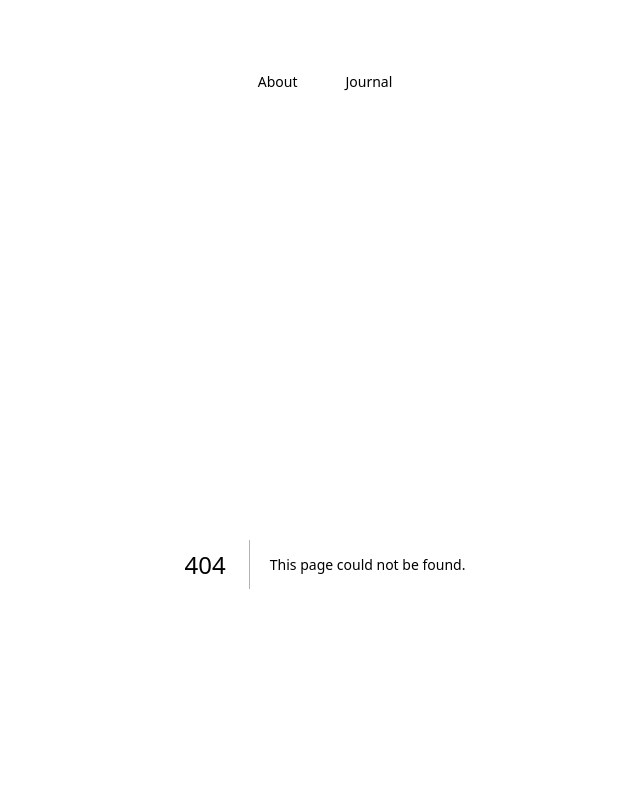
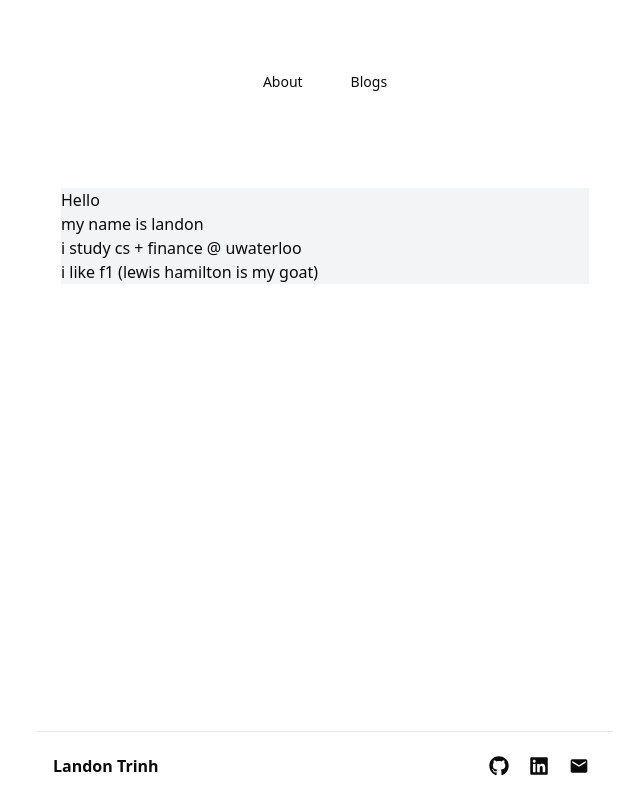
Before and after one commit to landont168/personal-portfolio, a Next.js app: page /blogs/hello in a window 1280 px wide. Before the commit this address had no page. Shown: the top 800 px of the page, without its empty margins (315-955 px from the left). Built offline with nearby package versions, Linux system fonts and the light colour scheme.

Commit message:
add static markdown content

```diff
--- /dev/null
+++ b/app/blogs/[slug]/page.tsx
@@ -0,0 +1,36 @@
+import Markdown from "markdown-to-jsx";
+import getPostMetadata from "@/lib/getBlogMetadata";
+import fs from "fs";
+import matter from "gray-matter";
+
+// get post content from slug
+function getPostContent(slug: string) {
+  const folder = "blogs/";
+  const file = `${folder}${slug}.md`;
+  const content = fs.readFileSync(file, "utf8");
+  const matterResult = matter(content);
+  return matterResult;
+}
+
+// create a page for every blog post
+export const genereateStaticParams = async () => {
+  const posts = getPostMetadata("blogs");
+  return posts.map((post) => ({ slug: post.slug }));
+};
+
+interface BlogPageProps {
+  params: { slug: string };
+}
+
+export default function BlogPage({ params }: BlogPageProps) {
+  const slug = params.slug;
+  const post = getPostContent(slug);
+
+  return (
+    <main className="p-6">
+      <article className="prose bg-gray-100">
+        <Markdown>{post.content}</Markdown>
+      </article>
+    </main>
+  );
+}
--- /dev/null
+++ b/app/blogs/page.tsx
@@ -0,0 +1,22 @@
+import Section from "@/components/sections/Section";
+import BlogCard from "@/components/BlogCard";
+import { Separator } from "@/components/ui/separator";
+
+import { Blog } from "@/data/types";
+import getPostMetadata from "@/lib/getBlogMetadata";
+
+export default function BlogsPage() {
+  const blogs = getPostMetadata("blogs");
+  console.log(blogs);
+
+  return (
+    <Section title="Blog">
+      <Separator />
+      <div className="flex flex-col">
+        {blogs.map((blog: Blog, index: number) => (
+          <BlogCard key={index} blog={blog} />
+        ))}
+      </div>
+    </Section>
+  );
+}
--- a/app/journals/page.tsx
+++ /dev/null
@@ -1,18 +0,0 @@
-import { journals } from "@/data/content";
-import { Journal } from "@/data/types";
-import JournalCard from "@/components/JournalCard";
-import Section from "@/components/sections/Section";
-import { Separator } from "@/components/ui/separator";
-
-export default function JournalsPage() {
-  return (
-    <Section title="Journal">
-      <Separator />
-      <div className="flex flex-col">
-        {journals.map((journal: Journal, index: number) => (
-          <JournalCard key={index} journal={journal} />
-        ))}
-      </div>
-    </Section>
-  );
-}
--- /dev/null
+++ b/blogs/hello.md
@@ -0,0 +1,10 @@
+---
+title: "hello"
+date: "feb-21"
+---
+
+## Hello
+
+my name is landon
+- i study cs + finance @ uwaterloo
+- i like f1 (lewis hamilton is my goat)
--- /dev/null
+++ b/components/BlogCard.tsx
@@ -0,0 +1,19 @@
+import { Separator } from "@/components/ui/separator";
+import { Blog } from "@/data/types";
+import Link from "next/link";
+
+interface BlogCardProps {
+  blog: Blog;
+}
+
+export default function BlogCard({ blog }: BlogCardProps) {
+  return (
+    <Link href={`/blogs/${blog.slug}`}>
+      <div className="flex items-center justify-between px-3 py-4 cursor-pointer hover:bg-accent">
+        <div className="text-md font-normal">{blog.title}</div>
+        <div className="text-sm">{blog.date}</div>
+      </div>
+      <Separator />
+    </Link>
+  );
+}
--- a/components/Header.tsx
+++ b/components/Header.tsx
@@ -12,7 +12,7 @@ export default function Header() {
         </li>
         <li>
           <Button asChild variant="ghost">
-            <Link href="/journals">Journal</Link>
+            <Link href="/blogs">Blogs</Link>
           </Button>
         </li>
       </ul>
--- a/components/JournalCard.tsx
+++ /dev/null
@@ -1,19 +0,0 @@
-import { Separator } from "@/components/ui/separator";
-import { Journal } from "@/data/types";
-import Link from "next/link";
-
-interface JournalCardProps {
-  journal: Journal;
-}
-
-export default function JournalCard({ journal }: JournalCardProps) {
-  return (
-    <Link href={`/journal/${journal.slug}`}>
-      <div className="flex items-center justify-between px-3 py-4 cursor-pointer hover:bg-accent">
-        <div className="text-md font-normal">{journal.title}</div>
-        <div className="text-sm">{journal.date}</div>
-      </div>
-      <Separator />
-    </Link>
-  );
-}
--- a/data/types.ts
+++ b/data/types.ts
@@ -13,9 +13,8 @@ export interface Experience {
   current?: boolean;
 }
 
-export interface Journal {
-  slug: string
+export interface Blog {
   title: string;
   date: string;
-  content: string;
+  slug: string;
 }
--- /dev/null
+++ b/lib/getBlogMetadata.ts
@@ -0,0 +1,21 @@
+import fs from 'fs';
+import matter from 'gray-matter';
+
+export default function getPostMetadata(basePath: string) {
+  const folder = basePath + '/';
+  const files = fs.readdirSync(folder);
+  const markdownPosts = files.filter((file) => file.endsWith('.md'))
+
+  // get file data
+  const posts = markdownPosts.map((filename) => {
+    const fileContents = fs.readFileSync(`${folder}/${filename}`, 'utf8');
+    const matterResult = matter(fileContents);
+    return {
+      title: matterResult.data.title,
+      date: matterResult.data.date,
+      slug: filename.replace('.md', ''),
+    }
+  });
+
+  return posts;
+}
--- a/package.json
+++ b/package.json
@@ -14,7 +14,9 @@
     "@radix-ui/react-slot": "^1.1.2",
     "class-variance-authority": "^0.7.1",
     "clsx": "^2.1.1",
+    "gray-matter": "^4.0.3",
     "lucide-react": "^0.475.0",
+    "markdown-to-jsx": "^7.7.4",
     "next": "15.1.0",
     "next-themes": "^0.4.4",
     "react": "^19.0.0",
```
Also changed, not shown: blogs/hi.md (added, +8 -0 lines), 1 other file (tests, documents, lock files or other folders).
